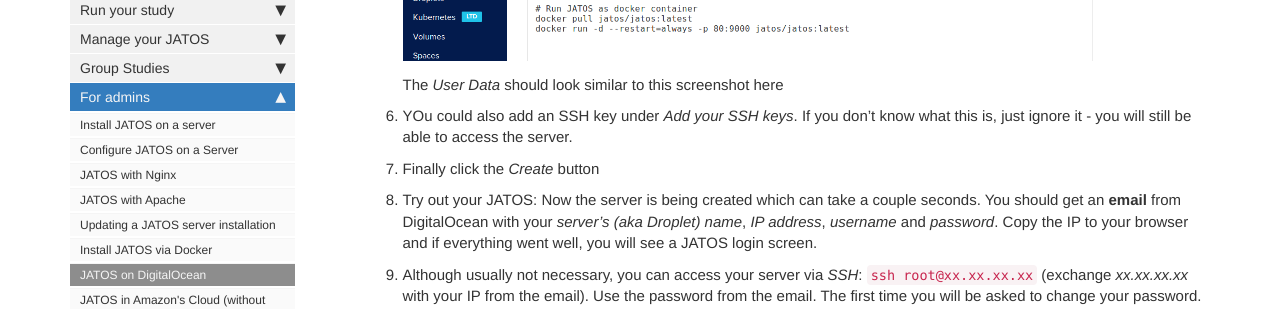
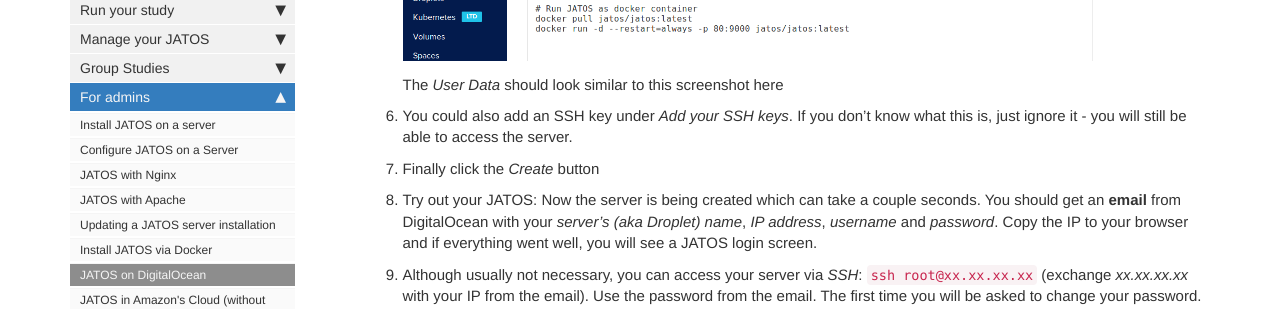
Before and after one commit to kristian-lange-tw/JATOS_docs_v3, a Jekyll site: the page built from pages/JATOS-on-DigitalOcean.md, in a window 1280 px wide and 900 px high, scrolled down 1312 px. Shown: the part 153-462 px from the top of the window. Built offline with Jekyll 4.4.1, drawn with Linux system fonts in a browser that asks for light colours; nearby versions of some CDN libraries; comment, search, counter and statistics services are not loaded.

```diff
--- a/pages/JATOS-on-DigitalOcean.md
+++ b/pages/JATOS-on-DigitalOcean.md
@@ -47,7 +47,7 @@ First we want to set up a simple JATOS server without encryption (HTTPS) or a do
 
    The _User Data_ should look similar to this screenshot here
 
-1. YOu could also add an SSH key under _Add your SSH keys_. If you don't know what this is, just ignore it - you will still be able to access the server.
+1. You could also add an SSH key under _Add your SSH keys_. If you don't know what this is, just ignore it - you will still be able to access the server.
 
 1. Finally click the _Create_ button
 
```
